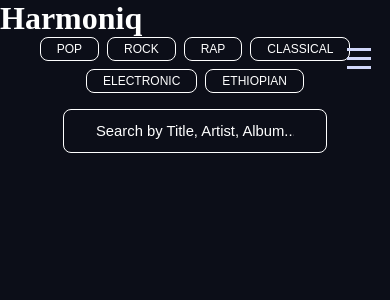
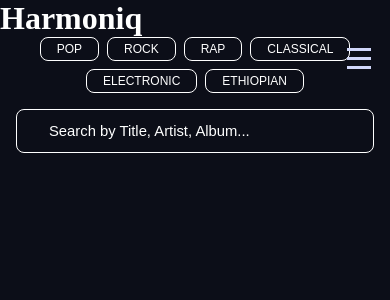
Before and after one commit to leuel-a/harmoniq, a React (Vite) app in the folder client/: page / in a window 390 px wide. Shown: the top 300 px of the page. Built offline with nearby package versions, Linux system fonts and the light colour scheme; a web font is replaced by a local one.

Commit message:
fix(frontend): fix the responsiveness of the search input

```diff
--- a/client/src/components/styles/pages/HomePage.styled.ts
+++ b/client/src/components/styles/pages/HomePage.styled.ts
@@ -39,10 +39,14 @@ export const SearchInput = styled.input`
   padding-block: 0.8rem;
   padding-inline: 2rem;
   font-size: 0.925rem;
-  min-width: 50%;
+  width: 100%;
   color: hsl(var(--clr-white));
   border: 1px solid hsl(var(--clr-white));
   border-radius: 8px;
+
+  @media (min-width: 45em) {
+    width: 30%;
+  }
 
   &::placeholder {
     color: hsl(var(--clr-white));
```
